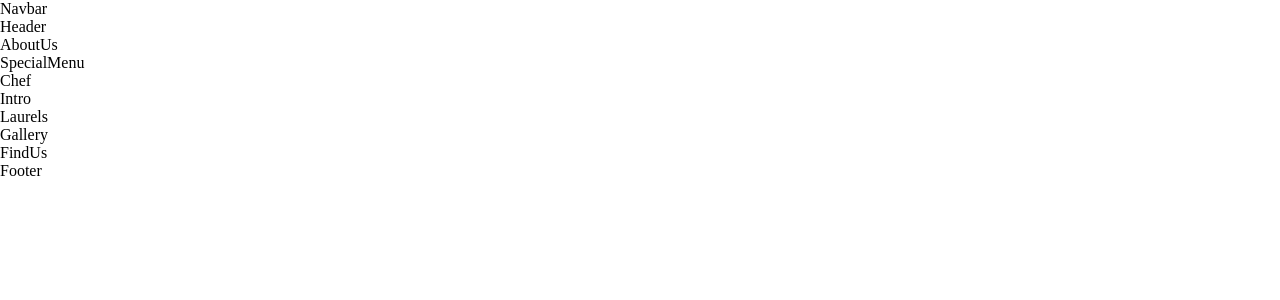
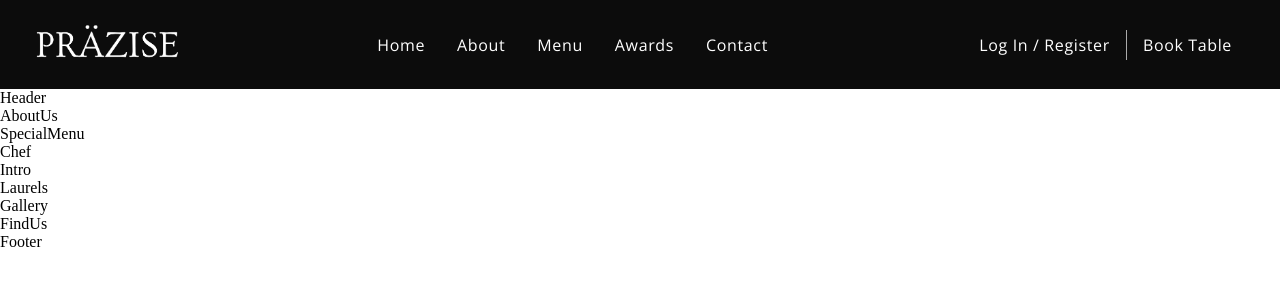
Before and after one commit to aishwaryakeskar/Prazise-Restaurant, a React (Create React App) app: page / in a window 1280 px wide. Shown: the top 300 px of the page. Built offline with nearby package versions, Linux system fonts and the light colour scheme; a web font is replaced by a local one.

Commit message:
Add Navbar

```diff
--- a/src/components/Navbar/Navbar.css
+++ b/src/components/Navbar/Navbar.css
@@ -0,0 +1,131 @@
+.app__navbar {
+    width: 100%;
+    display: flex;
+    justify-content: space-between;
+    align-items: center;
+    background: var(--color-black);
+    padding: 1rem 2rem;
+}
+
+.app__navbar-logo {
+    display: flex;
+    justify-content: flex-start;
+    align-items: center;
+}
+
+.app__navbar-logo img {
+    width: 150px;
+}
+
+.app__navbar-links {
+    flex: 1;
+    display: flex;
+    justify-content: center;
+    align-items: center;
+    list-style: none;
+}
+
+.app__navbar-links li {
+    margin: 0 1rem;
+}
+
+.app__navbar-links li:hover {
+    color: var(--color-grey);
+}
+
+.app__navbar-login {
+    display: flex;
+    justify-content: flex-end;
+    align-items: center;
+}
+
+.app__navbar-login a {
+    margin: 0 1rem;
+    text-decoration: none;
+    transition: .5s ease;
+}
+
+.app__navbar-login a:hover {
+    border-bottom: 1px solid var(--color-golden);
+}
+
+.app__navbar-login div {
+    width: 1px;
+    height: 30px;
+    background: var(--color-grey);
+}
+
+.app__navbar-smallscreen {
+    display: none;
+}
+
+.app__navbar-smallscreen_overlay {
+    position: fixed;
+    top: 0;
+    left: 0;
+    width: 100%;
+    height: 100vh;
+    background: var(--color-black);
+    transition: 0.5s ease;
+
+    flex-direction: column;
+    z-index: 5;
+}
+
+.app__navbar-smallscreen_overlay .overlay__close {
+    font-size: 27px;
+    color: var(--color-golden);
+    cursor: pointer;
+
+    position: absolute;
+    top: 20px;
+    right: 20px;
+}
+
+.app__navbar-smallscreen_links {
+    list-style: none;
+}
+
+.app__navbar-smallscreen_links li {
+    margin: 2rem;
+    cursor: pointer;
+    color: var(--color-golden);
+    font-size: 2rem;
+    text-align: center;
+    font-family: var(--font-base);
+}
+
+.app__navbar-smallscreen_links li:hover {
+    color: var(--color-white);
+}
+
+
+@media screen and (min-width: 2000px) {
+    .app__navbar-logo img {
+        width: 210px;
+    }
+}
+
+@media screen and (max-width: 1150px) {
+    .app__navbar-links {
+        display: none;
+    }
+
+    .app__navbar-smallscreen {
+        display: flex;
+    }
+}
+
+@media screen and (max-width: 650px) {
+    .app__navbar {
+        padding: 1rem;
+    }
+
+    .app__navbar-login {
+        display: none;
+    }
+
+    .app__navbar-logo img {
+        width: 110px;
+    }
+}
--- a/src/components/Navbar/Navbar.jsx
+++ b/src/components/Navbar/Navbar.jsx
@@ -1,11 +1,46 @@
-import React from 'react';
-
+import React, { useState } from 'react';
+import { GiHamburgerMenu } from 'react-icons/gi';
+import { MdOutlineRestaurantMenu } from 'react-icons/md';
+import images from '../../constants/images';
 import './Navbar.css';
 
-const Navbar = () => (
-  <div>
-    Navbar
-  </div>
-);
+const Navbar = () => {
+  const [toggleMenu, setToggleMenu] = useState(false);
+
+  return (
+    <nav className='app__navbar'>
+      <div className="app__navbar-logo">
+        <img src={images.prazise} alt="app__logo" />
+      </div>
+      <ul className="app__navbar-links">
+        <li className="p__opensans"><a href="#home">Home</a></li>
+        <li className="p__opensans"><a href="#about">About</a></li>
+        <li className="p__opensans"><a href="#menu">Menu</a></li>
+        <li className="p__opensans"><a href="#awards">Awards</a></li>
+        <li className="p__opensans"><a href="#contact">Contact</a></li>
+      </ul>
+      <div className="app__navbar-login">
+        <a href="#login" className="p__opensans">Log In / Register</a>
+        <div />
+        <a href="/" className="p__opensans">Book Table</a>
+      </div>
+      <div className="app__navbar-smallscreen">
+        <GiHamburgerMenu color="#fff" fontSize={27} onClick={() => setToggleMenu(true)} />
+        {toggleMenu && (
+          <div className="app__navbar-smallscreen_overlay flex__center slide-bottom">
+            <MdOutlineRestaurantMenu fontSize={27} className="overlay__close" onClick={() => setToggleMenu(false)} />
+            <ul className="app__navbar-smallscreen_links">
+              <li><a href="#home" onClick={() => setToggleMenu(false)}>Home</a></li>
+              <li><a href="#about" onClick={() => setToggleMenu(false)}>About</a></li>
+              <li><a href="#menu" onClick={() => setToggleMenu(false)}>Menu</a></li>
+              <li><a href="#awards" onClick={() => setToggleMenu(false)}>Awards</a></li>
+              <li><a href="#contact" onClick={() => setToggleMenu(false)}>Contact</a></li>
+            </ul>
+          </div>
+        )}
+      </div>
+    </nav>
+  );
+};
 
 export default Navbar;
--- a/src/constants/images.js
+++ b/src/constants/images.js
@@ -19,7 +19,7 @@
 import award05 from '../assets/award05.png';
 import sign from '../assets/sign.png';
 import quote from '../assets/quote.png';
-import gericht from '../assets/gericht.png';
+import prazise from '../assets/prazise.png';
 
 export default {
   bg,
@@ -43,5 +43,5 @@
   award05,
   sign,
   quote,
-  gericht,
+  prazise,
 };
```
Also changed, not shown: src/assets/gericht.png (deleted), src/assets/prazise.png (added).
